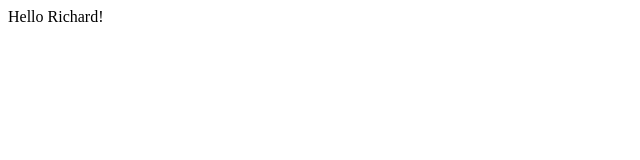
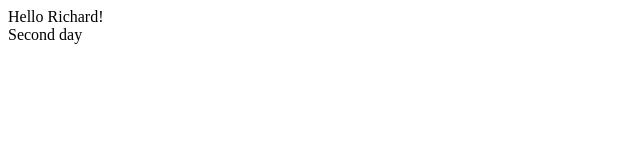
Before and after one commit to JohnHumboldt/demo-repo, a plain HTML site: page index.html in a window 1280 px wide. Shown: the full height of the page, 0-640 px from the left. Drawn offline with Linux system fonts and the light colour scheme.

Commit message:
"Second Day training

```diff
--- a/index.html
+++ b/index.html
@@ -1 +1,2 @@
 <div>Hello Richard!</div>
+<div>Second day</div>
```
